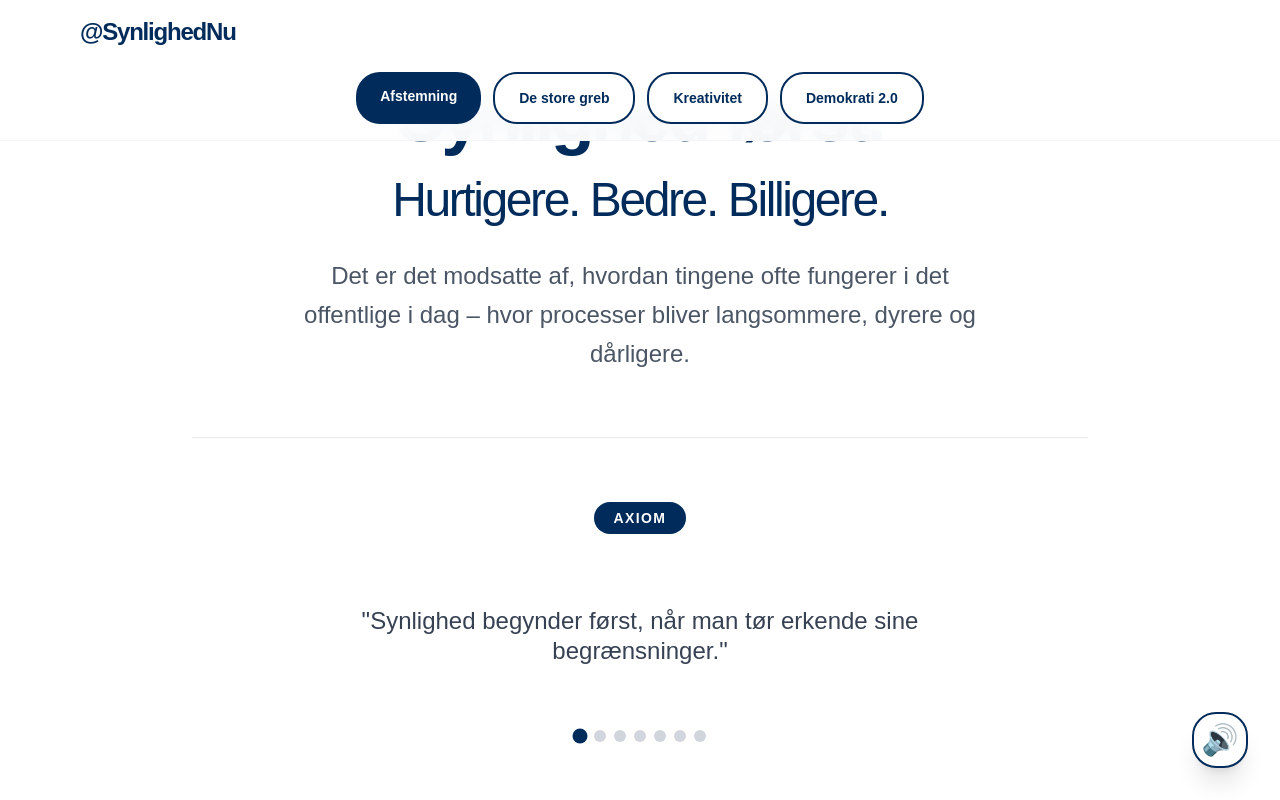
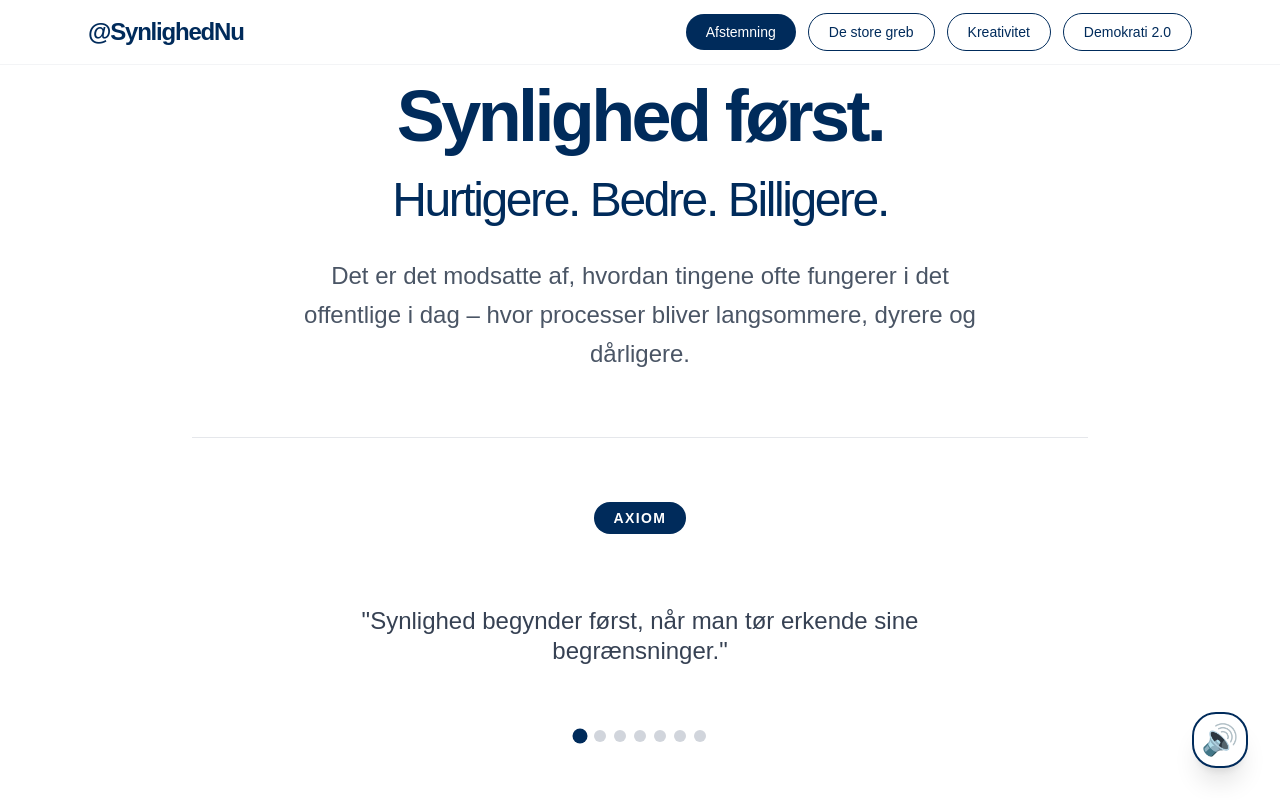
Before and after one commit to synlighed-nu/synlighed-nu-clean, a Next.js app: page / in a window 1280 px wide. Shown: the top 800 px of the page. Built offline with nearby package versions, Linux system fonts and the light colour scheme.

Commit message:
Update _Nav.tsx

```diff
--- a/app/components/_Nav.tsx
+++ b/app/components/_Nav.tsx
@@ -1,48 +1,60 @@
 'use client';
 
 import React, { useState } from 'react';
-import Link from 'next/link';
 
-export default function Nav({ simple = false }: { simple?: boolean }) {
+export default function Nav() {
   const [menuOpen, setMenuOpen] = useState(false);
 
   return (
-    <nav className="fixed top-0 left-0 right-0 bg-white/95 backdrop-blur-md z-50 border-b border-gray-100 print:hidden">
-      <div className="max-w-6xl mx-auto px-4 py-4">
+    <nav className="fixed top-0 left-0 right-0 bg-white/95 backdrop-blur-md z-50 border-b border-gray-100">
+      <div className="max-w-6xl mx-auto px-6">
+        <div className="flex items-center justify-between h-16">
 
-        <div className="flex items-center justify-between">
-          <Link href="/" className="text-2xl font-semibold tracking-tighter text-[#002B5B]">
+          {/* Logo */}
+          <div className="font-semibold text-2xl tracking-tighter">
             @SynlighedNu
-          </Link>
+          </div>
 
-          {/* Hamburger – kun mobil */}
+          {/* Desktop knapper */}
+          <div className="hidden md:flex items-center gap-3">
+            <a href="#afstemning" className="px-5 py-2 bg-[#002B5B] text-white text-sm font-medium rounded-3xl hover:bg-[#001B3D] transition">
+              Afstemning
+            </a>
+            <a href="#de-store-greb" className="px-5 py-2 border border-[#002B5B] text-[#002B5B] text-sm font-medium rounded-3xl hover:bg-[#002B5B] hover:text-white transition">
+              De store greb
+            </a>
+            <a href="#kreativitet" className="px-5 py-2 border border-[#002B5B] text-[#002B5B] text-sm font-medium rounded-3xl hover:bg-[#002B5B] hover:text-white transition">
+              Kreativitet
+            </a>
+            <a href="#demokrati-2-0" className="px-5 py-2 border border-[#002B5B] text-[#002B5B] text-sm font-medium rounded-3xl hover:bg-[#002B5B] hover:text-white transition">
+              Demokrati 2.0
+            </a>
+          </div>
+
+          {/* Hamburger til mobil */}
           <button
+            className="md:hidden text-3xl"
             onClick={() => setMenuOpen(!menuOpen)}
-            className="md:hidden text-3xl text-[#002B5B] focus:outline-none"
           >
-            {menuOpen ? '✕' : '☰'}
+            ☰
           </button>
         </div>
 
-        {/* Desktop knapper – centreret */}
-        {!simple && (
-          <div className="hidden md:flex justify-center gap-3 mt-6">
-            <a href="#afstemning" className="px-6 py-3.5 bg-[#002B5B] hover:bg-[#001B3D] text-white text-sm font-semibold rounded-3xl transition-colors">Afstemning</a>
-            <a href="#de-store-greb" className="px-6 py-3.5 bg-white border-2 border-[#002B5B] hover:bg-[#002B5B] hover:text-white text-[#002B5B] text-sm font-semibold rounded-3xl transition-colors">De store greb</a>
-            <a href="#kreativitet" className="px-6 py-3.5 bg-white border-2 border-[#002B5B] hover:bg-[#002B5B] hover:text-white text-[#002B5B] text-sm font-semibold rounded-3xl transition-colors">Kreativitet</a>
-            <a href="#demokrati-2-0" className="px-6 py-3.5 bg-white border-2 border-[#002B5B] hover:bg-[#002B5B] hover:text-white text-[#002B5B] text-sm font-semibold rounded-3xl transition-colors">Demokrati 2.0</a>
-          </div>
-        )}
-
         {/* Mobil menu */}
         {menuOpen && (
-          <div className="md:hidden mt-4 bg-white border border-gray-200 rounded-3xl py-4 px-4 shadow-lg">
-            <div className="flex flex-col gap-2">
-              <a href="#afstemning" onClick={() => setMenuOpen(false)} className="px-6 py-4 text-center font-medium hover:bg-gray-100 rounded-2xl">Afstemning</a>
-              <a href="#de-store-greb" onClick={() => setMenuOpen(false)} className="px-6 py-4 text-center font-medium hover:bg-gray-100 rounded-2xl">De store greb</a>
-              <a href="#kreativitet" onClick={() => setMenuOpen(false)} className="px-6 py-4 text-center font-medium hover:bg-gray-100 rounded-2xl">Kreativitet</a>
-              <a href="#demokrati-2-0" onClick={() => setMenuOpen(false)} className="px-6 py-4 text-center font-medium hover:bg-gray-100 rounded-2xl">Demokrati 2.0</a>
-            </div>
+          <div className="md:hidden pb-6 flex flex-col gap-2">
+            <a href="#afstemning" className="px-6 py-4 bg-[#002B5B] text-white text-center rounded-3xl" onClick={() => setMenuOpen(false)}>
+              Afstemning
+            </a>
+            <a href="#de-store-greb" className="px-6 py-4 border border-[#002B5B] text-center rounded-3xl" onClick={() => setMenuOpen(false)}>
+              De store greb
+            </a>
+            <a href="#kreativitet" className="px-6 py-4 border border-[#002B5B] text-center rounded-3xl" onClick={() => setMenuOpen(false)}>
+              Kreativitet
+            </a>
+            <a href="#demokrati-2-0" className="px-6 py-4 border border-[#002B5B] text-center rounded-3xl" onClick={() => setMenuOpen(false)}>
+              Demokrati 2.0
+            </a>
           </div>
         )}
       </div>
```
